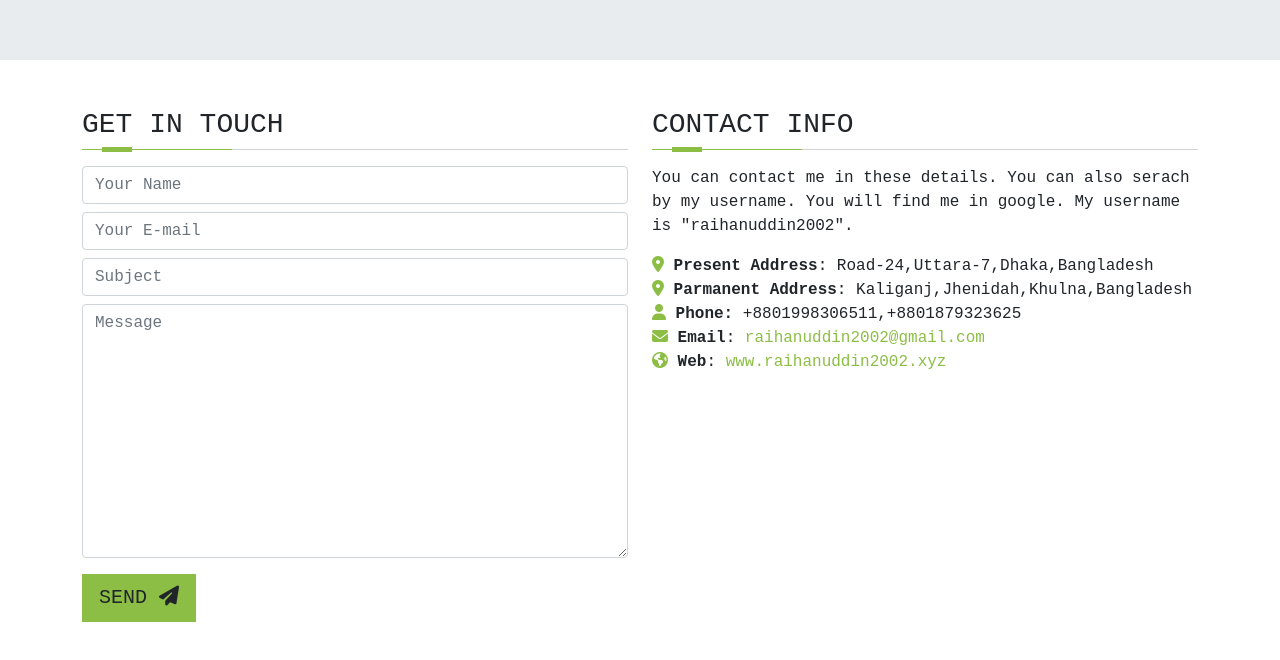
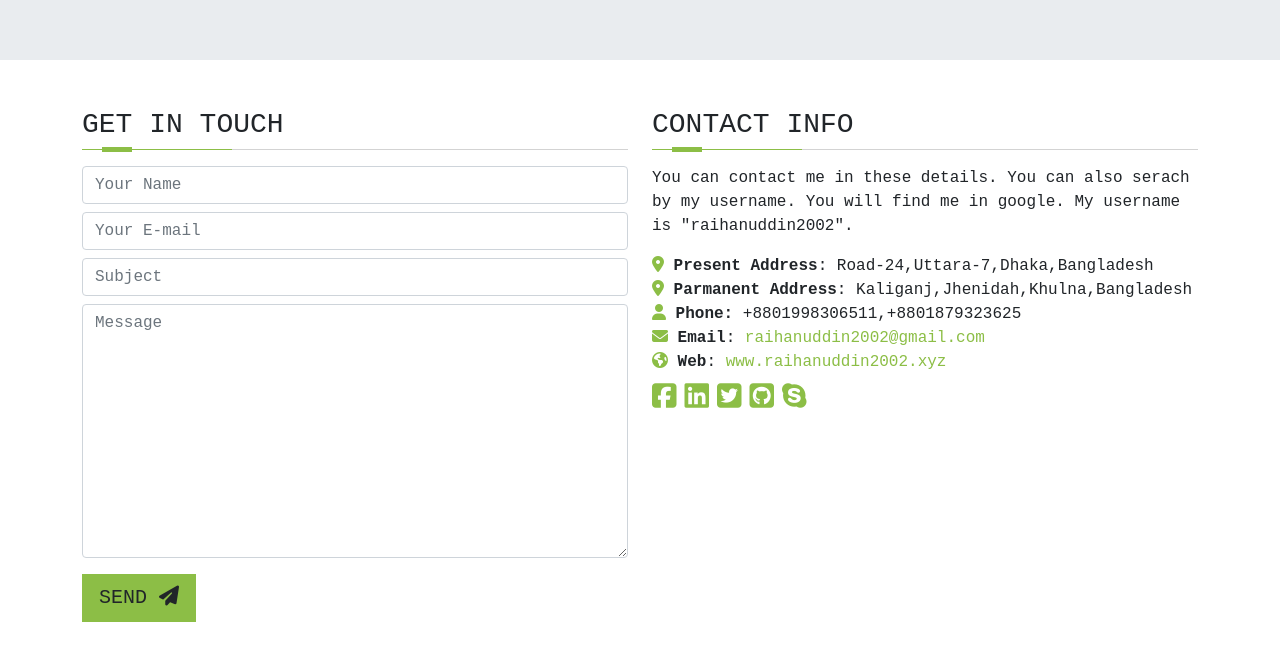
Before and after one commit to raihanuddin2002/raihanuddin-portfilio, a React (Create React App) app: page / in a window 1280 px wide. Shown: the part 2522-3182 px from the top of the page. Built offline with nearby package versions, Linux system fonts and the light colour scheme.

Commit message:
Favicon site icon change

```diff
--- a/src/App.css
+++ b/src/App.css
@@ -219,10 +219,7 @@ a:hover{
     font-size: 16px !important;
   }
   .social-links{
-    position: fixed;
-    top: 80px;
-    display: flex;
-    justify-content: center;
+   display: none;
   }
   .social-links p{
     margin-right: 10px;
@@ -265,6 +262,6 @@ a:hover{
   .social-links{
     position: fixed;
     top: 200px;
-    left: 20px;
+    left: 10px;
   }
 }
--- a/src/components/Home/Home.js
+++ b/src/components/Home/Home.js
@@ -388,7 +388,17 @@ const Home = () => {
 									<div><i className="fa fa-map-marker text-light-green"></i> <span><strong>Parmanent Address</strong>: Kaliganj,Jhenidah,Khulna,Bangladesh</span></div>
 									<div><i className="fa fa-user text-light-green"></i> <span><strong>Phone:</strong> +8801998306511,+8801879323625</span></div>
 									<div><i className="fa fa-envelope text-light-green"></i> <span><strong>Email</strong>: <a className="text-light-green" href="mailto:raihanuddin2002@gmail.com">raihanuddin2002@gmail.com</a></span></div>
+
+
 									<div><i className="fa fa-globe text-light-green"></i> <span><strong>Web</strong>: <a className="text-light-green" href="#" data-placement="bottom" data-toggle="tooltip" title="www.raihanuddin2002.xyz">www.raihanuddin2002.xyz</a></span></div>
+
+                                    <div className="social mt-2 d-flex">
+                                        <a href="https://web.facebook.com/rehan.raihan2002/" target="_blank" rel="noreferrer"><p className="me-2"><i className="fab fa-facebook-square text-light-green fs-3"></i></p></a>
+                                        <a href="https://www.linkedin.com/in/raihanuddin2002/" target="_blank" rel="noreferrer"><p className="me-2"><i className="fab fa-linkedin text-light-green fs-3"></i></p></a>
+                                        <a href="https://twitter.com/raihanuddin2002" target="_blank" rel="noreferrer"><p className="me-2"><i className="fab fa-twitter-square text-light-green fs-3"></i></p></a>
+                                        <a href="https://github.com/raihanuddin2002" target="_blank" rel="noreferrer"><p className="me-2"><i className="fab fa-github-square text-light-green fs-3"></i></p></a>
+                                        <a href="https://join.skype.com/invite/Du5Wj9vyXR4O" target="_blank" rel="noreferrer"><p className="me-2"><i className="fab fa-skype text-light-green fs-3"></i></p></a>
+                                    </div>
 								</div>
                             </div>
                         </div>
```
Also changed, not shown: src/images/green.png (deleted), 1 other file (tests, documents, lock files or other folders).
